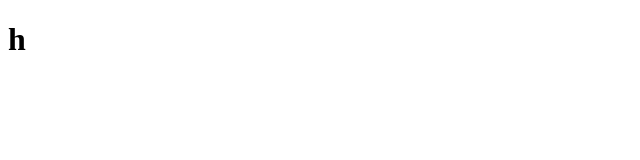
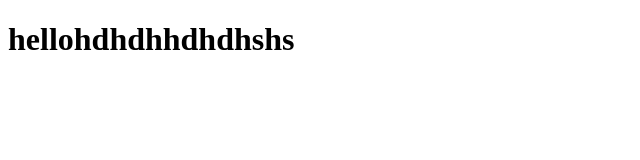
Before and after one commit to Hennane128/mon-projet, a plain HTML site: page index.html in a window 1280 px wide. Shown: the whole page, without its empty margins (0-640 px from the left). Drawn offline with Linux system fonts and the light colour scheme.

Commit message:
new update

```diff
--- a/index.html
+++ b/index.html
@@ -6,6 +6,6 @@
     <title>Document</title>
 </head>
 <body>
-    <h1>h</h1>
+    <h1>hellohdhdhhdhdhshs</h1>
 </body>
 </html>
```
